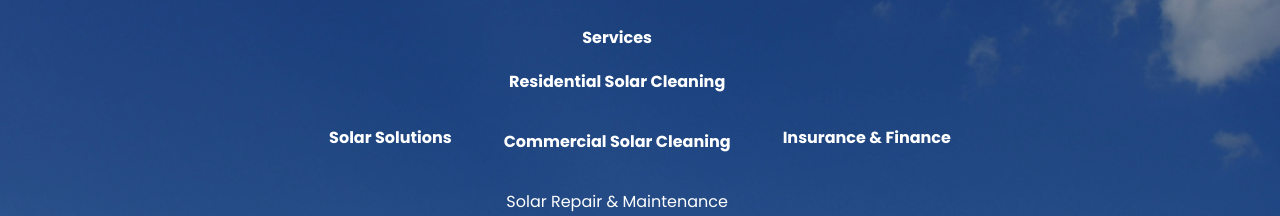
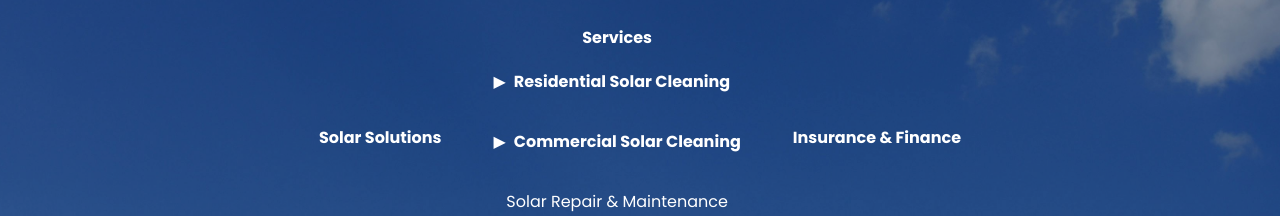
Before and after one commit to MrGourav0/Smart-solar-solutions, a React (Vite) app: page / in a window 1280 px wide. Both pictures are taken after a click on the element "Services". Shown: the part 262-478 px from the top of the page. Built offline with nearby package versions, Linux system fonts and the light colour scheme.

Commit message:
working on hero section

```diff
--- /dev/null
+++ b/src/components/Card.jsx
@@ -0,0 +1,37 @@
+function Card({ title, plans }) {
+  return (
+    <div className="bg-black/40 border border-green-500/20
+                    p-5 rounded-xl shadow-lg
+                    hover:shadow-green-500/20
+                    transition-all duration-300">
+
+      {/* Title */}
+      <h3 className="font-bold mb-3 text-green-400 text-lg">
+        {title}
+      </h3>
+
+      {/* Plans */}
+      <div className="space-y-2">
+        {plans.map((plan, index) => (
+          <div
+            key={index}
+            className="flex justify-between items-center
+                       bg-white/5 px-3 py-2 rounded-md
+                       hover:bg-green-500/10 transition"
+          >
+            <span className="text-sm text-gray-200">
+              {plan.label}
+            </span>
+
+            <span className="text-sm font-semibold text-green-400">
+              ₹{plan.price}
+            </span>
+          </div>
+        ))}
+      </div>
+
+    </div>
+  );
+}
+
+export default Card;
--- a/src/components/Hero.jsx
+++ b/src/components/Hero.jsx
@@ -1,9 +1,65 @@
 import "animate.css";
 import { useState } from "react";
+import Card from './Card'
 
 function Hero() {
   const [open, setOpen] = useState(null);
   const [subOpen, setSubOpen] = useState(null);
+  const solarPlans = {
+  residential: [
+    {
+      title: "3KW / 4KW",
+      plans: [
+        { label: "One Time", price: 599 },
+        { label: "6 Month", price: 3999 },
+        { label: "1 Year", price: 7499 },
+      ],
+    },
+    {
+      title: "5KW / 6KW",
+      plans: [
+        { label: "One Time", price: 649 },
+        { label: "6 Month", price: 4299 },
+        { label: "1 Year", price: 7999 },
+      ],
+    },
+    {
+      title: "7KW / 8KW",
+      plans: [
+        { label: "One Time", price: 699 },
+        { label: "6 Month", price: 4599 },
+        { label: "1 Year", price: 8499 },
+      ],
+    },
+  ],
+  commercial:[
+     {
+      title: "10KW / 20KW",
+      plans: [
+        { label: "One Time", price: 599 },
+        { label: "6 Month", price: 3999 },
+        { label: "1 Year", price: 7499 },
+      ],
+    },
+    {
+      title: "20KW / 30KW",
+      plans: [
+        { label: "One Time", price: 649 },
+        { label: "6 Month", price: 4299 },
+        { label: "1 Year", price: 7999 },
+      ],
+    },
+    {
+      title: "30KW / 40KW",
+      plans: [
+        { label: "One Time", price: 699 },
+        { label: "6 Month", price: 4599 },
+        { label: "1 Year", price: 8499 },
+      ],
+    },
+
+  ]
+};
 
   const toggle = (menu) => {
     setOpen(open === menu ? null : menu);
@@ -31,7 +87,7 @@ function Hero() {
           {/* Solar Solutions */}
           <div>
             <h2
-              className="cursor-pointer font-bold"
+              className="cursor-pointer font-bold  "
               onClick={() => toggle("solar")}
             >
               Solar Solutions
@@ -58,54 +114,55 @@ function Hero() {
             {open === "services" && (
               <div className="mt-2 space-y-3">
 
+
                 {/* Residential */}
 <div className="p-3">
-                  <p
-                    className="font-bold cursor-pointer"
+  <div
+    className="flex items-center gap-2 cursor-pointer"
     onClick={() => toggleSub("residential")}
   >
-                    Residential Solar Cleaning
-                  </p>
+    <span
+      className={`transition-transform ${
+        subOpen === "residential" ? "rotate-90" : ""
+      }`}
+    >
+      ▶
+    </span>
+    <p className="font-bold">Residential Solar Cleaning</p>
+  </div>
 
   {subOpen === "residential" && (
-                    <div className="mt-2 space-y-2">
-
-                      {/* 3/4 KW */}
-                      <div>
-                        <p>3KW / 4KW</p>
-                        <p>One Time - ₹599</p>
-                        <p>6 Month - ₹3999</p>
-                        <p>1 Year - ₹7499</p>
-                      </div>
-
-                      {/* 5/6 KW */}
-                      <div>
-                        <p>5KW / 6KW</p>
-                        <p>One Time - ₹649</p>
-                        <p>6 Month - ₹4299</p>
-                        <p>1 Year - ₹7999</p>
-                      </div>
-
-                      {/* 7/8 KW */}
-                      <div>
-                        <p>7KW / 8KW</p>
-                        <p>One Time - ₹699</p>
-                        <p>6 Month - ₹4599</p>
-                        <p>1 Year - ₹8499</p>
-                      </div>
-
+    <div className="grid grid-cols-1 md:grid-cols-3 gap-4 mt-3">
+      {solarPlans.residential.map((item, index) => (
+        <Card key={index} title={item.title} plans={item.plans} />
+      ))}
     </div>
   )}
 </div>
-
                {/* Commercial */}
 <div className="p-3">
-                  <p className="cursor-pointer font-bold" onClick={()=>toggleSub("Commercial")}>Commercial Solar Cleaning</p>
-                  {subOpen==="commercial"&&(
-                    <div>hello this is product</div>
+  <div
+    className="flex items-center gap-2 cursor-pointer"
+    onClick={() => toggleSub("commercial")}
+  >
+    <span
+      className={`transition-transform ${
+        subOpen === "commercial" ? "rotate-90" : ""
+      }`}
+    >
+      ▶
+    </span>
+    <p className="font-bold">Commercial Solar Cleaning</p>
+  </div>
+
+  {subOpen === "commercial" && (
+    <div className="grid grid-cols-1 md:grid-cols-3 gap-4 mt-3">
+      {solarPlans.commercial.map((item, index) => (
+        <Card key={index} title={item.title} plans={item.plans} />
+      ))}
+    </div>
   )}
 </div>
-
                 {/* Other Services */}
                 <div className="p-3">
                   <p>Solar Repair & Maintenance</p>
```
Lines whose indentation alone changed are shown as unchanged.
